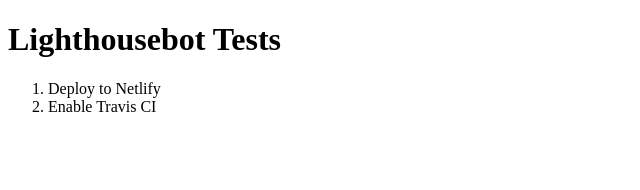
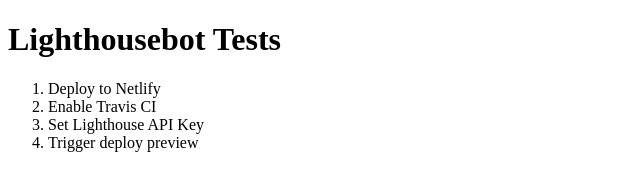
Before and after one commit to jbmoelker/demo-travis-wait-on-netlify, a website: page src/client/index.html in a window 1280 px wide. Shown: the whole page, without its empty margins (0-640 px from the left). Drawn offline with Linux system fonts and the light colour scheme.

Commit message:
Trigger deploy preview

```diff
--- a/src/client/index.html
+++ b/src/client/index.html
@@ -9,6 +9,8 @@
     <ol>
         <li>Deploy to Netlify</li>
         <li>Enable Travis CI</li>
+        <li>Set Lighthouse API Key</li>
+        <li>Trigger deploy preview</li>
     </ol>
   </body>
 </html>
```
